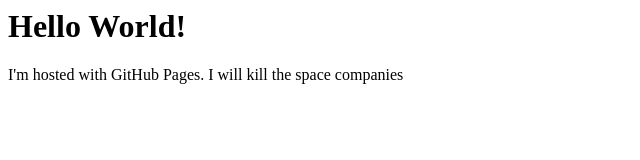
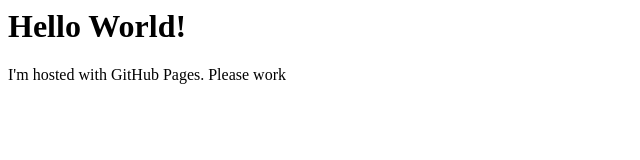
Before and after one commit to mudk1d/mudk1d.github.io, a plain HTML site: page index.html in a window 1280 px wide. Shown: the whole page, without its empty margins (0-640 px from the left). Drawn offline with Linux system fonts and the light colour scheme.

Commit message:
Potential fix 1

```diff
--- a/index.html
+++ b/index.html
@@ -2,6 +2,6 @@
 <html>
 	<body>
 		<h1>Hello World!</h1>
-		<p>I'm hosted with GitHub Pages. I will kill the space companies<p>
+		<p>I'm hosted with GitHub Pages. Please work<p>
 	<body>
 <html>
```
